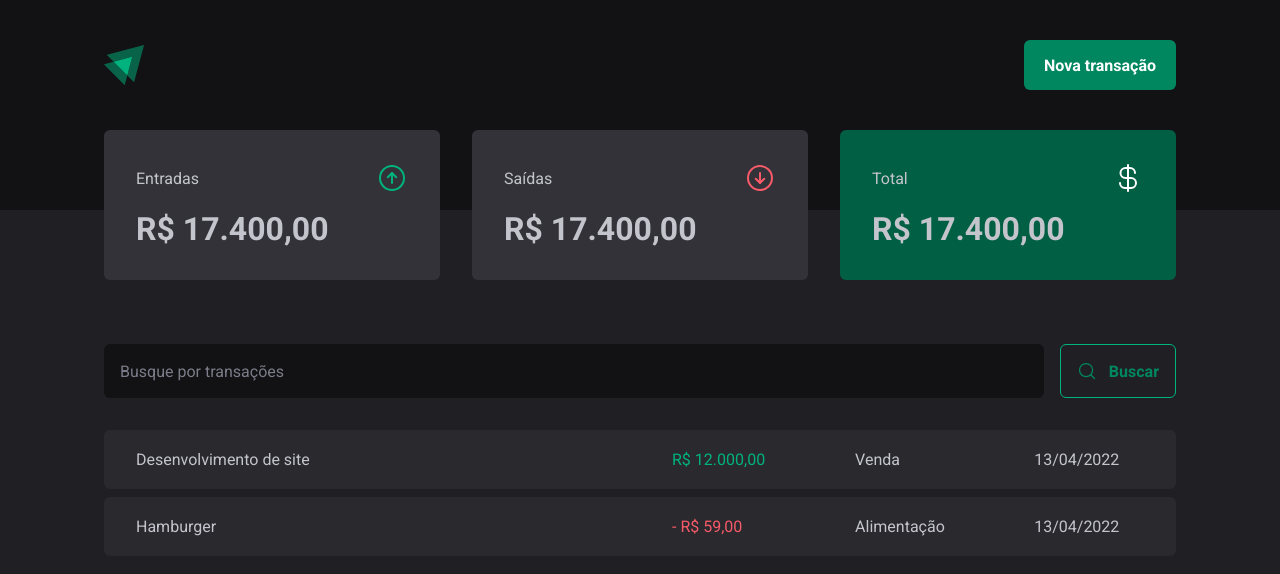
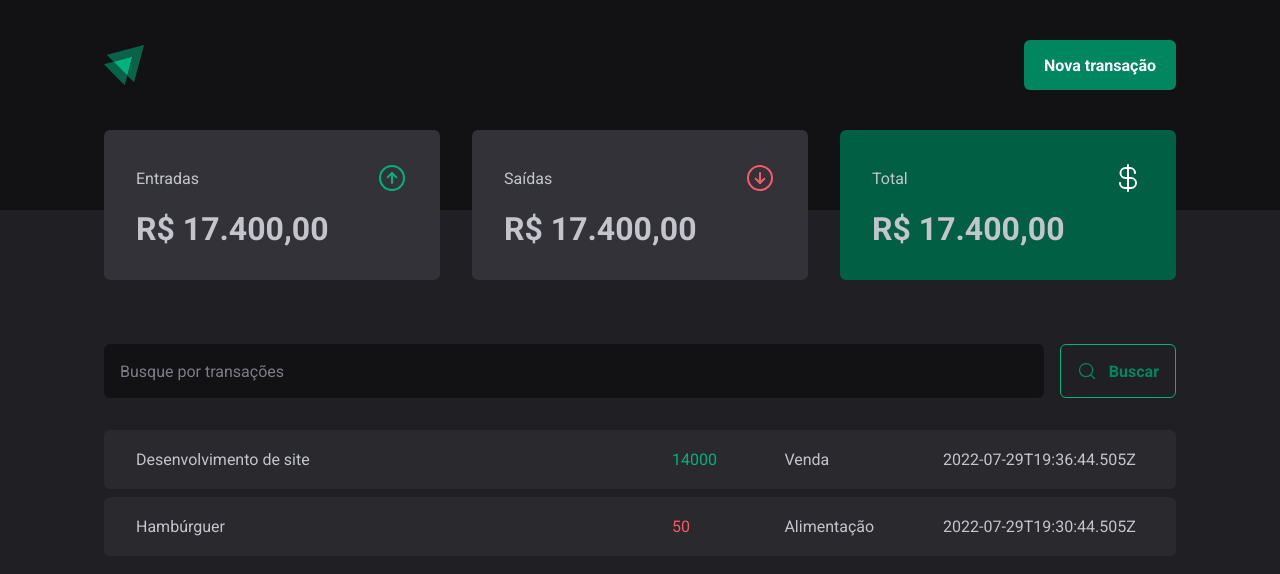
Before and after one commit to anishigouri/dt-money, a React (Vite) app: page / in a window 1280 px wide. Shown: the top 574 px of the page. Built offline with nearby package versions, Linux system fonts and the light colour scheme; data requests are answered from the project's data file.

Commit message:
Integração com a API

```diff
--- a/package.json
+++ b/package.json
@@ -7,7 +7,8 @@
     "dev": "vite",
     "build": "tsc && vite build",
     "preview": "vite preview",
-    "lint": "eslint src --ext .ts,.tsx"
+    "lint": "eslint src --ext .ts,.tsx",
+    "dev:server": "json-server server.json -d 500"
   },
   "dependencies": {
     "@radix-ui/react-dialog": "^1.0.2",
@@ -24,6 +25,7 @@
     "@types/styled-components": "^5.1.26",
     "@vitejs/plugin-react": "^3.1.0",
     "eslint": "^8.33.0",
+    "json-server": "^0.17.1",
     "typescript": "^4.9.3",
     "vite": "^4.1.0"
   }
--- /dev/null
+++ b/server.json
@@ -0,0 +1,20 @@
+{
+  "transactions": [
+    {
+      "id": 1,
+      "description": "Desenvolvimento de site",
+      "type": "income",
+      "category": "Venda",
+      "price": 14000,
+      "createdAt": "2022-07-29T19:36:44.505Z"
+    },
+    {
+      "id": 2,
+      "description": "Hambúrguer",
+      "type": "outcome",
+      "category": "Alimentação",
+      "price": 50,
+      "createdAt": "2022-07-29T19:30:44.505Z"
+    }
+  ]
+}
--- a/src/components/NewTransactionModal/styles.ts
+++ b/src/components/NewTransactionModal/styles.ts
@@ -100,6 +100,8 @@
         : props.theme['red-300']};
   }
 
+  transition: background-color 0.2s;
+
   &[data-state='unchecked']:hover {
     background: ${(props) => props.theme['gray-600']};
   }
--- a/src/pages/Transactions/index.tsx
+++ b/src/pages/Transactions/index.tsx
@@ -1,3 +1,4 @@
+import { useEffect, useState } from 'react'
 import { Header } from '../../components/Header'
 import { Summary } from '../../components/Summary'
 import { SearchForm } from './components/SearchForm'
@@ -7,7 +8,29 @@
   TransactionsTable,
 } from './styles'
 
+interface ITransaction {
+  id: number
+  description: string
+  type: 'income' | 'outcome'
+  price: number
+  category: string
+  createdAt: string
+}
+
 export default function Transactions() {
+  const [transactions, setTransactions] = useState<ITransaction[]>([])
+
+  async function loadTransactions() {
+    const response = await fetch('http://localhost:3000/transactions')
+    const data = await response.json()
+
+    setTransactions(data)
+  }
+
+  useEffect(() => {
+    loadTransactions()
+  }, [])
+
   return (
     <div>
       <Header />
@@ -17,22 +40,18 @@
         <SearchForm />
         <TransactionsTable>
           <tbody>
-            <tr>
-              <td width="50%">Desenvolvimento de site</td>
-              <td>
-                <PriceHighlight variant="income">R$ 12.000,00</PriceHighlight>
-              </td>
-              <td>Venda</td>
-              <td>13/04/2022</td>
-            </tr>
-            <tr>
-              <td width="50%">Hamburger</td>
-              <td>
-                <PriceHighlight variant="outcome"> - R$ 59,00</PriceHighlight>
-              </td>
-              <td>Alimentação</td>
-              <td>13/04/2022</td>
-            </tr>
+            {transactions.map((transaction) => (
+              <tr key={transaction.id}>
+                <td width="50%">{transaction.description}</td>
+                <td>
+                  <PriceHighlight variant={transaction.type}>
+                    {transaction.price}
+                  </PriceHighlight>
+                </td>
+                <td>{transaction.category}</td>
+                <td>{transaction.createdAt}</td>
+              </tr>
+            ))}
           </tbody>
         </TransactionsTable>
       </TransactionsContainer>
```
Also changed, not shown: 1 other file (tests, documents, lock files or other folders).
